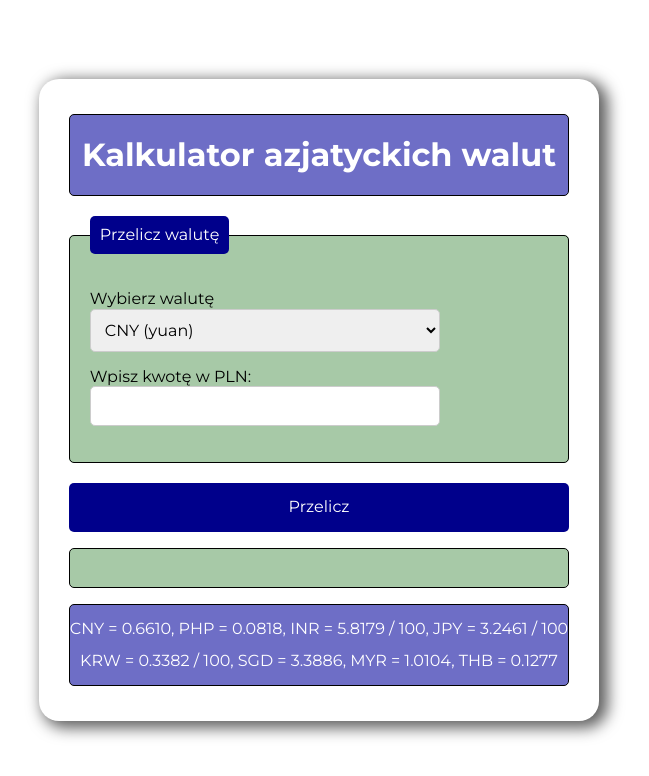
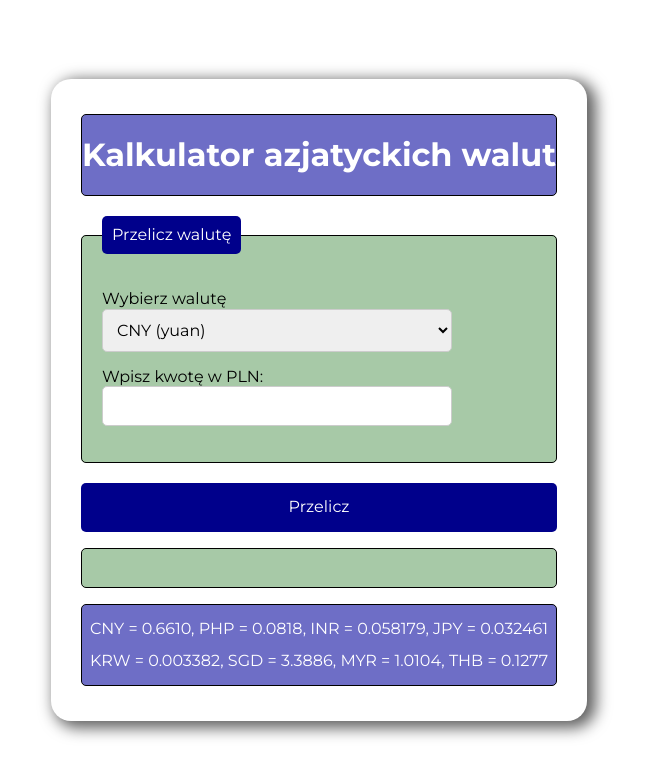
Before and after one commit to Blazej-Grodecki/currency-converter-react, a React (Create React App) app: page / in a window 1280 px wide. Shown: the top 776 px of the page, without its empty margins (321-970 px from the left). Built offline with nearby package versions, Linux system fonts and the light colour scheme.

Commit message:
footer updated

```diff
--- a/src/Footer/index.js
+++ b/src/Footer/index.js
@@ -2,8 +2,8 @@ import "./style.css";
 
 const Footer = () => (
   <footer className="footer">
-    <p>CNY = 0.6610, PHP = 0.0818, INR = 5.8179 / 100, JPY = 3.2461 / 100</p>
-    <p>KRW = 0.3382 / 100, SGD = 3.3886, MYR = 1.0104, THB = 0.1277</p>
+    <p>CNY = 0.6610, PHP = 0.0818, INR = 0.058179, JPY = 0.032461</p>
+    <p>KRW = 0.003382, SGD = 3.3886, MYR = 1.0104, THB = 0.1277</p>
   </footer>
 );
 
```
